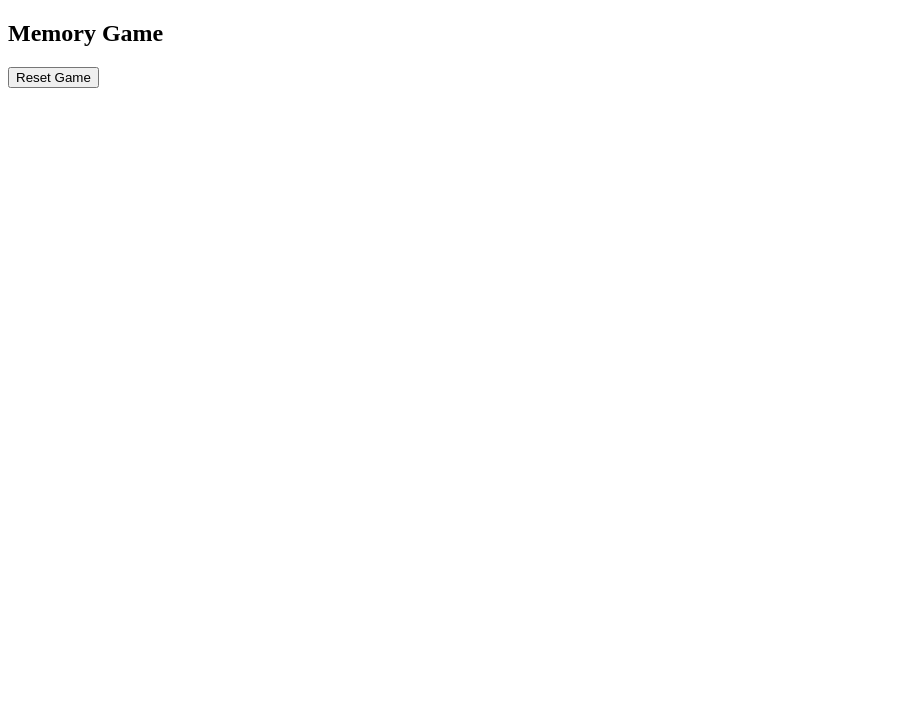
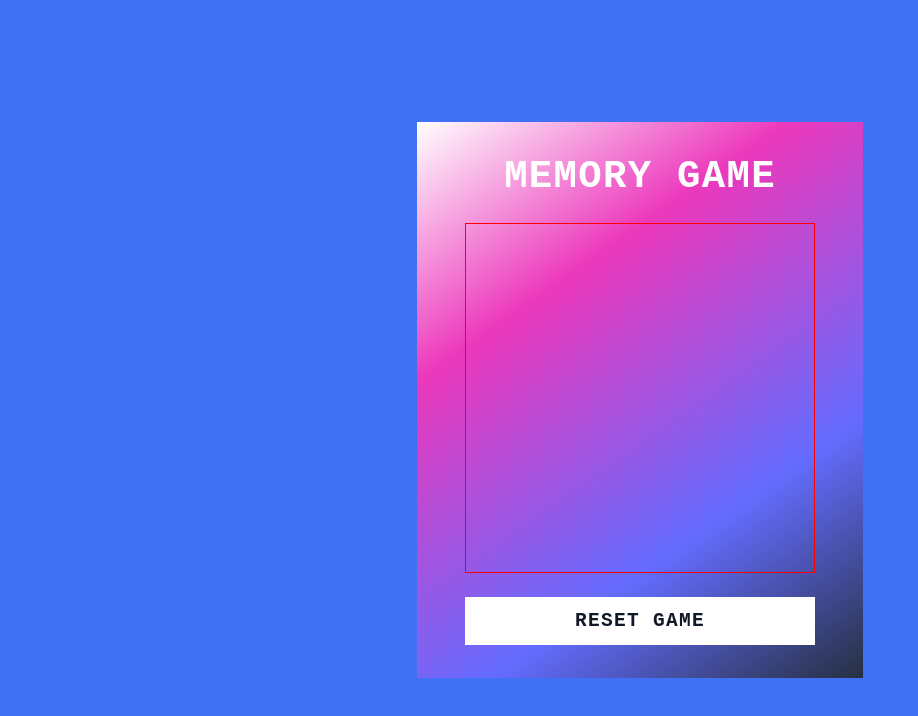
Before and after one commit to luciofer/memory-game, a plain HTML site: page src/index.html in a window 1280 px wide. Shown: the whole page, without its empty margins (0-918 px from the left). Drawn offline with Linux system fonts and the light colour scheme; files whose address does not match are found by name.

Commit message:
Add css styles

```diff
--- a/index.html
+++ b/src/index.html
@@ -5,8 +5,8 @@
     <meta name="viewport" content="width=device-width, initial-scale=1.0">
     <title>Memory Game</title>
 
-    <link rel="stylesheet" href="./src/styles/main.css">
-    <link rel="stylesheet" href="./src/styles/reset.css">
+    <link rel="stylesheet" href="./styles/main.css">
+    <link rel="stylesheet" href="./styles/reset.css">
 </head>
 <body>
     <div class="container">
--- a/src/styles/main.css
+++ b/src/styles/main.css
@@ -0,0 +1,82 @@
+:root {
+    --dark: #374151;
+    --darker: #03001e;
+    --darkest: #111827;
+    --pink: #ec38bc;
+    --purple: #646cff;
+    --purple2: #7303c0;
+    --light: #f2f2f2;
+    --white: #ffffff;
+    --clay: #263042;
+    --gumbo: #81a5a7;
+    --blue: #4070f4;
+    --navyblue: #001f3f;
+    --electicblue: #00bfff;
+}
+
+body {
+    display: flex;
+    justify-content: center;
+    align-items: center;
+    min-height: 100dvh;
+    background: var(--blue);
+}
+
+
+.container {
+    position: relative;
+    display: flex;
+    flex-direction: column;
+    justify-content: center;
+    align-items: center;
+    gap: 1.875rem;
+    background: linear-gradient(325deg, var(--clay) 0%, var(--purple) 30%, var(--pink) 70%, var(--white) 100%);
+    padding: 2.5rem 3.75rem;
+}
+
+h2 {
+    font-size: 3rem;
+    color: var(--white);
+    text-transform: uppercase;
+    letter-spacing: 0.1rem;
+}
+
+.reset {
+    padding: 1rem 1.25rem;
+    width: 100%;
+    color: var(--darkest);
+    background: var(--white);
+    border: none;
+    font-size: 1.5rem;
+    letter-spacing: 0.1rem;
+    text-transform: uppercase;
+    cursor: pointer;
+    font-weight: 600;
+}
+
+.reset:hover {
+    background: var(--dark);
+    opacity: 0.9;
+    color: var(--white);
+}
+
+.game {
+    border: solid 1px red;
+    width: 26.875rem;
+    height: 26.875rem;
+    display: flex;
+    flex-wrap: wrap;
+    gap: 0.625rem;
+    transform-style: preserve-3d;
+    perspective: 31.25rem;
+}
+
+.item {
+    position: relative;
+    width: 6.25rem;
+    height: 6.25rem;
+    display: flex;
+    align-items: center;
+    justify-content: center;
+    background: var(--white);
+}
--- a/src/styles/reset.css
+++ b/src/styles/reset.css
@@ -0,0 +1,7 @@
+* {
+    margin: 0;
+    padding: 0;
+    box-sizing: border-box;
+    outline: none;
+    font-family: monospace;
+}
```
